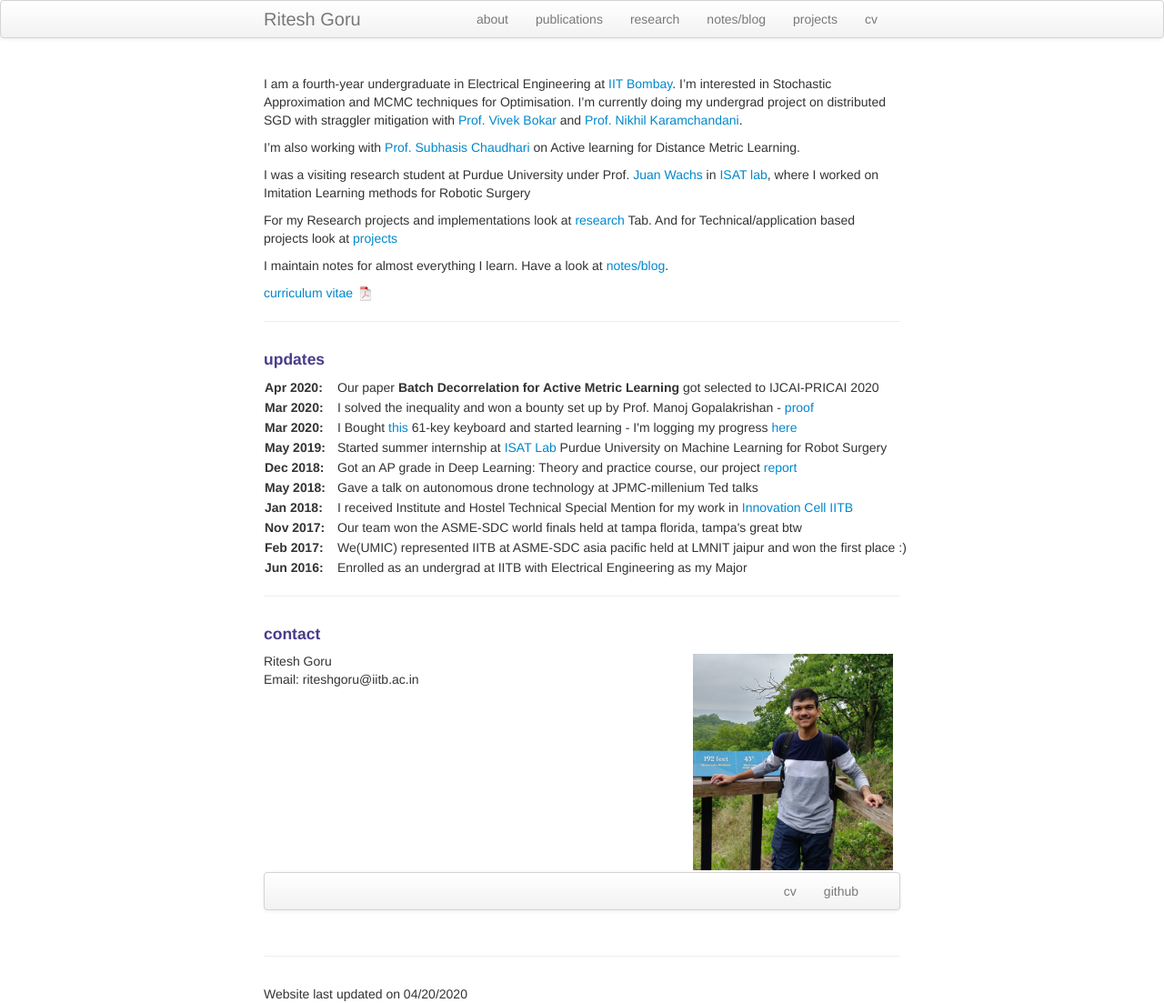
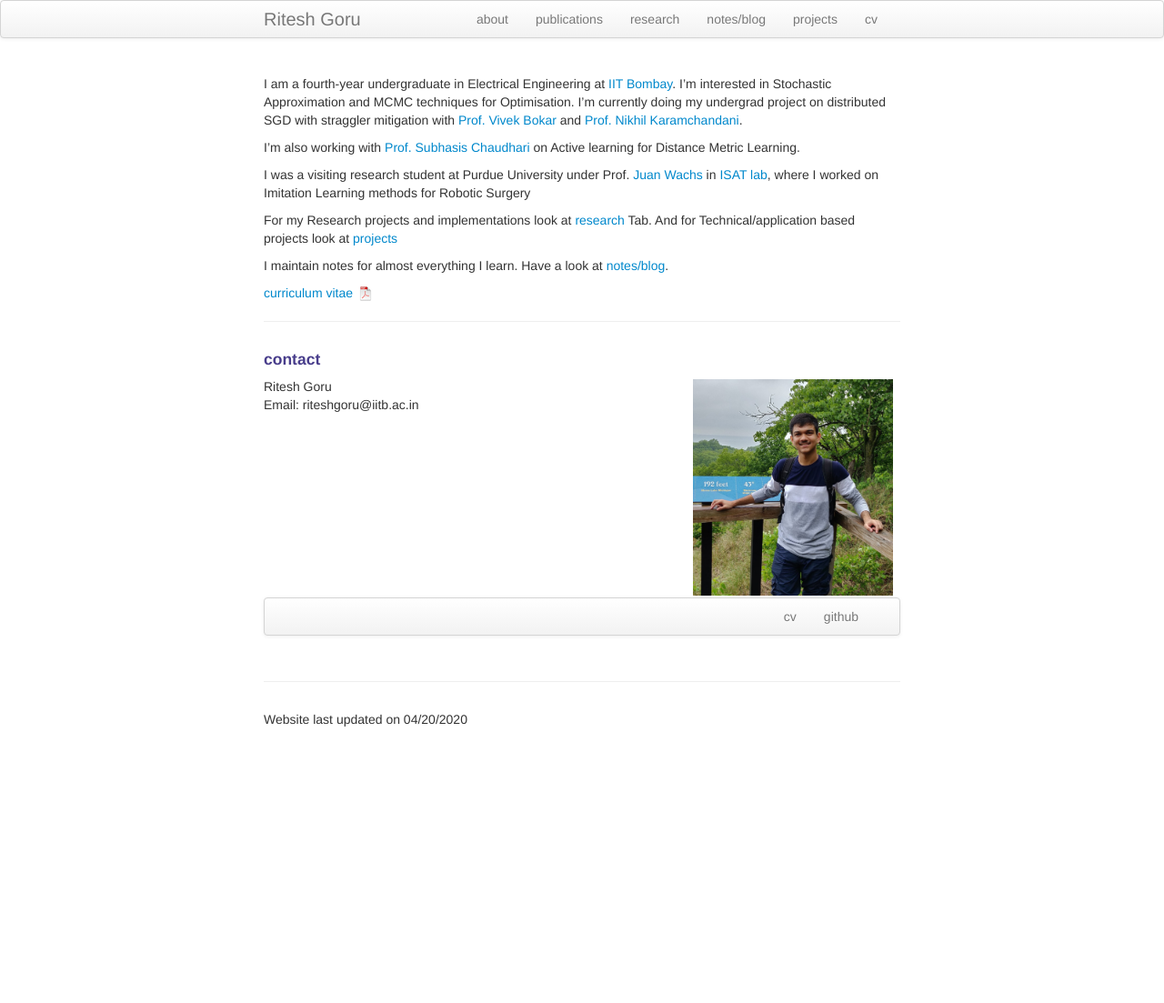
Before and after one commit to BlackWingedKing/BlackWingedKing.github.io, a Jekyll site: the page built from index.md, in a window 1280 px wide. Shown: the whole page at 91% size. Built offline with Jekyll 4.4.1, drawn with Linux system fonts in a browser that asks for light colours; after the commit the page ends 900 px from its top, so only the background shows below that.

Commit message:
build error

```diff
--- a/index.md
+++ b/index.md
@@ -17,15 +17,15 @@ I maintain notes for almost everything I learn. Have a look at [notes/blog]({{ B
 
 [curriculum vitae ![CV as pdf]({{ BASE_PATH }}/pages/icons16/pdf-icon.png)]({{ BASE_PATH }}/assets/CV.pdf)<br/>
 
----
+<!-- --- -->
 
-<div class="container">
+<!-- <div class="container"> -->
 <!-- <div style="height:100px;overflow:auto;"> -->
-<h4><a name="updates"></a>updates</h4>
-<table>
-<col width="80px">
-<col width="650px">
-<tr><td><b>Apr 2020:</b></td><td>Our paper <b>Batch Decorrelation for Active Metric Learning</b> got selected to IJCAI-PRICAI 2020</td></tr>
+<!-- <h4><a name="updates"></a>updates</h4>
+<table> -->
+<!-- <col width="80px">
+<col width="650px"> -->
+<!-- <tr><td><b>Apr 2020:</b></td><td>Our paper <b>Batch Decorrelation for Active Metric Learning</b> got selected to IJCAI-PRICAI 2020</td></tr>
 <tr><td><b>Mar 2020:</b></td><td>I solved the inequality and won a bounty set up by Prof. Manoj Gopalakrishan - <a href="{{ BASE_PATH }}/assets/proof_modified.pdf">proof</a></td></tr>
 <tr><td><b>Mar 2020:</b></td><td>I Bought <a href="https://www.casio-intl.com/asia/en/emi/products/cts300/">this</a> 61-key keyboard and started learning - I'm logging my progress <a href="{{ BASE_PATH }}/posts/keyboard.html">here</a></td></tr>
 <tr><td><b>May 2019:</b></td><td>Started summer internship at <a href="https://engineering.purdue.edu/isat/">ISAT Lab</a> Purdue University on Machine Learning for Robot Surgery</td></tr>
@@ -34,11 +34,12 @@ I maintain notes for almost everything I learn. Have a look at [notes/blog]({{ B
 <tr><td><b>Jan 2018:</b></td><td>I received Institute and Hostel Technical Special Mention for my work in <a href="http://www.umiciitb.com/">Innovation Cell IITB</a></td></tr>
 <tr><td><b>Nov 2017:</b></td><td>Our team won the ASME-SDC world finals held at tampa florida, tampa's great btw</td></tr>
 <tr><td><b>Feb 2017:</b></td><td>We(UMIC) represented IITB at ASME-SDC asia pacific held at LMNIT jaipur and won the first place :)</td></tr>
-<tr><td><b>Jun 2016:</b></td><td>Enrolled as an undergrad at IITB with Electrical Engineering as my Major</td></tr>
+<tr><td><b>Jun 2016:</b></td><td>Enrolled as an undergrad at IITB with Electrical Engineering as my Major</td></tr> -->
 
-</table>
+<!-- </table>
 
-</div>
+</div> -->
+
 ---
 <div class="container">
 <h4><a name="contact"></a>contact</h4>
```
Also changed, not shown: 1 other file.
